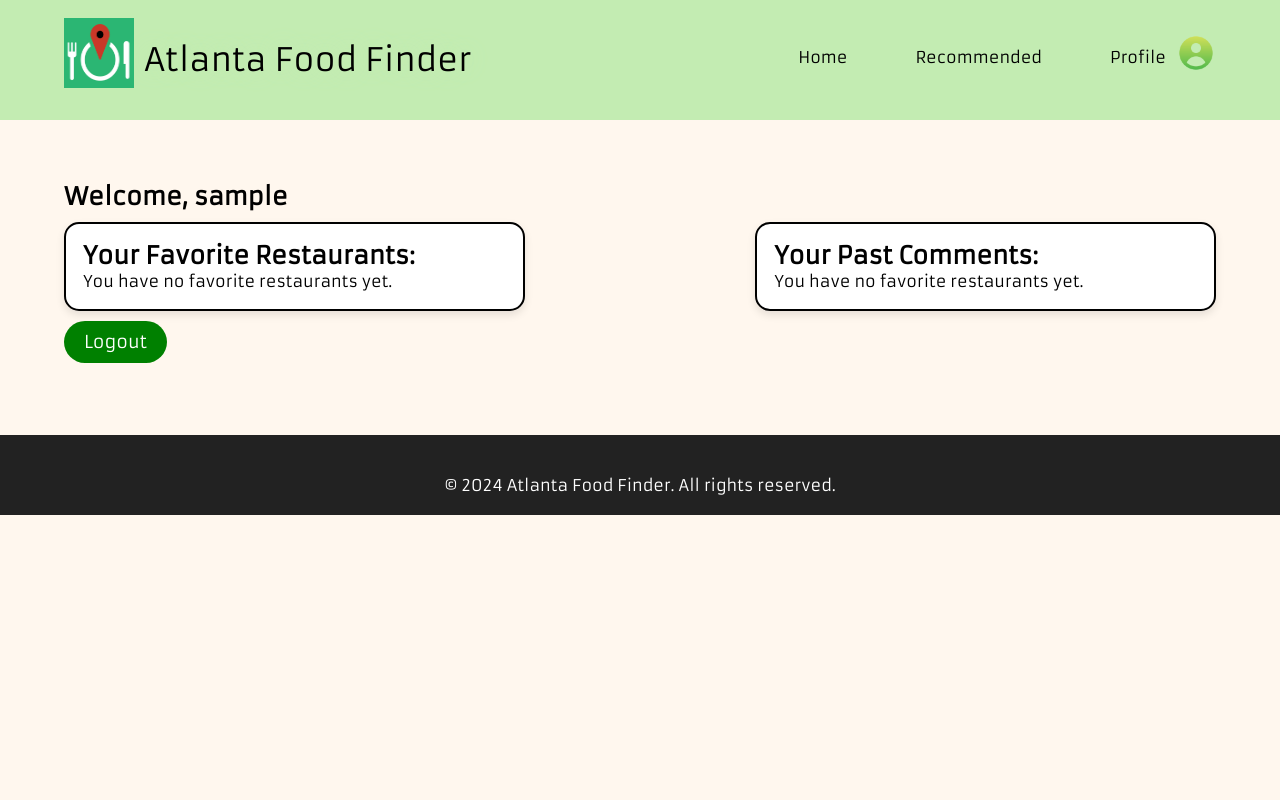
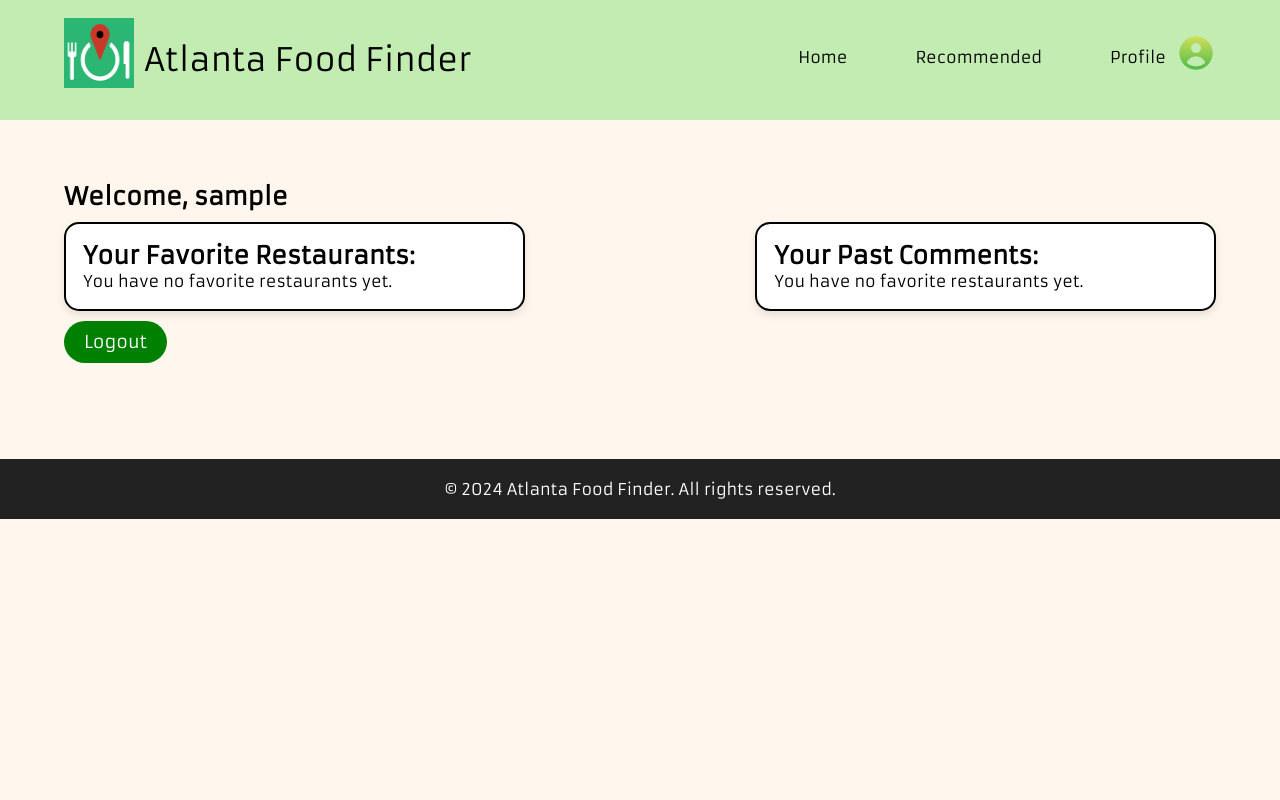
Before and after one commit to estherpark514/Atlanta-Food-Finder, a Django app: page /profile/ in a window 1280 px wide. Run offline with Django 5.2, Linux system fonts and the light colour scheme; the visitor is signed in with stand-in values (Sample User, id 1); data that the repository does not hold is empty; some libraries are stand-ins or nearby versions.

Commit message:
changes to html css

```diff
--- a/static/styles.css
+++ b/static/styles.css
@@ -21,6 +21,10 @@ body{
     background: var(--bg-color);
     color: var(--text-color);
     padding-top: 150px;
+    min-height: 100vh;
+    margin: 0;
+    display:flex;
+    flex-direction: column;
 }
 .header{
     position: fixed;
@@ -318,13 +322,12 @@ body{
 .footer {
     text-align: center;
     padding: 20px;
-    padding-top: 40px;
-    margin-top: 40px;
     background-color: #222;
     color: white;
     position: static;
     width: 100%;
-    bottom: 10px;
+    margin-top: 5%;
+    margin-bottom: 0;
 }
 
 .bx.bxs-heart {
@@ -344,3 +347,4 @@ body{
     font-weight: 800;
     text-decoration: underline;
     cursor: pointer;
+}
```
Also changed, not shown: templates/profile.html (+5 -5 lines), templates/styles.css (+1 -12 lines).
